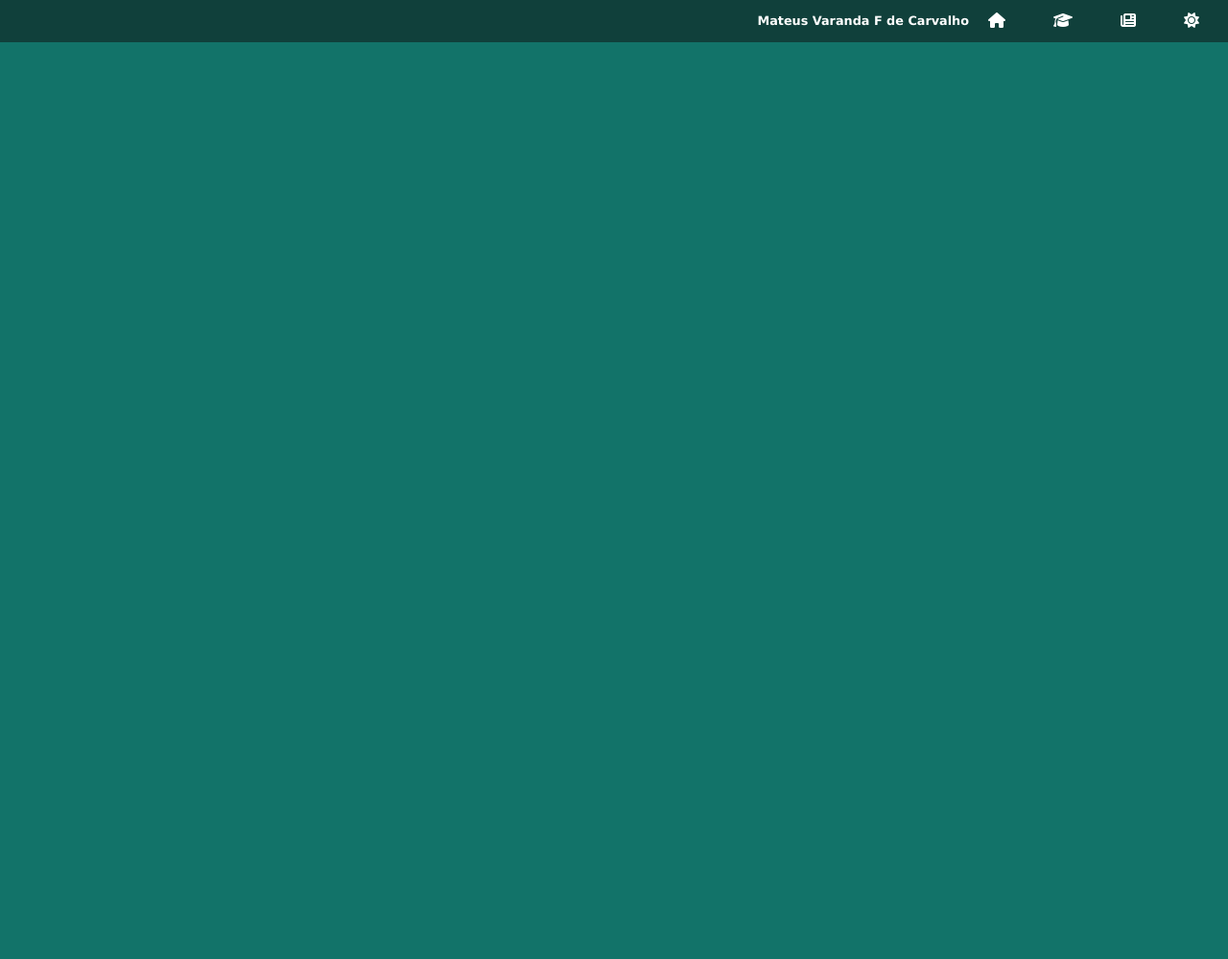
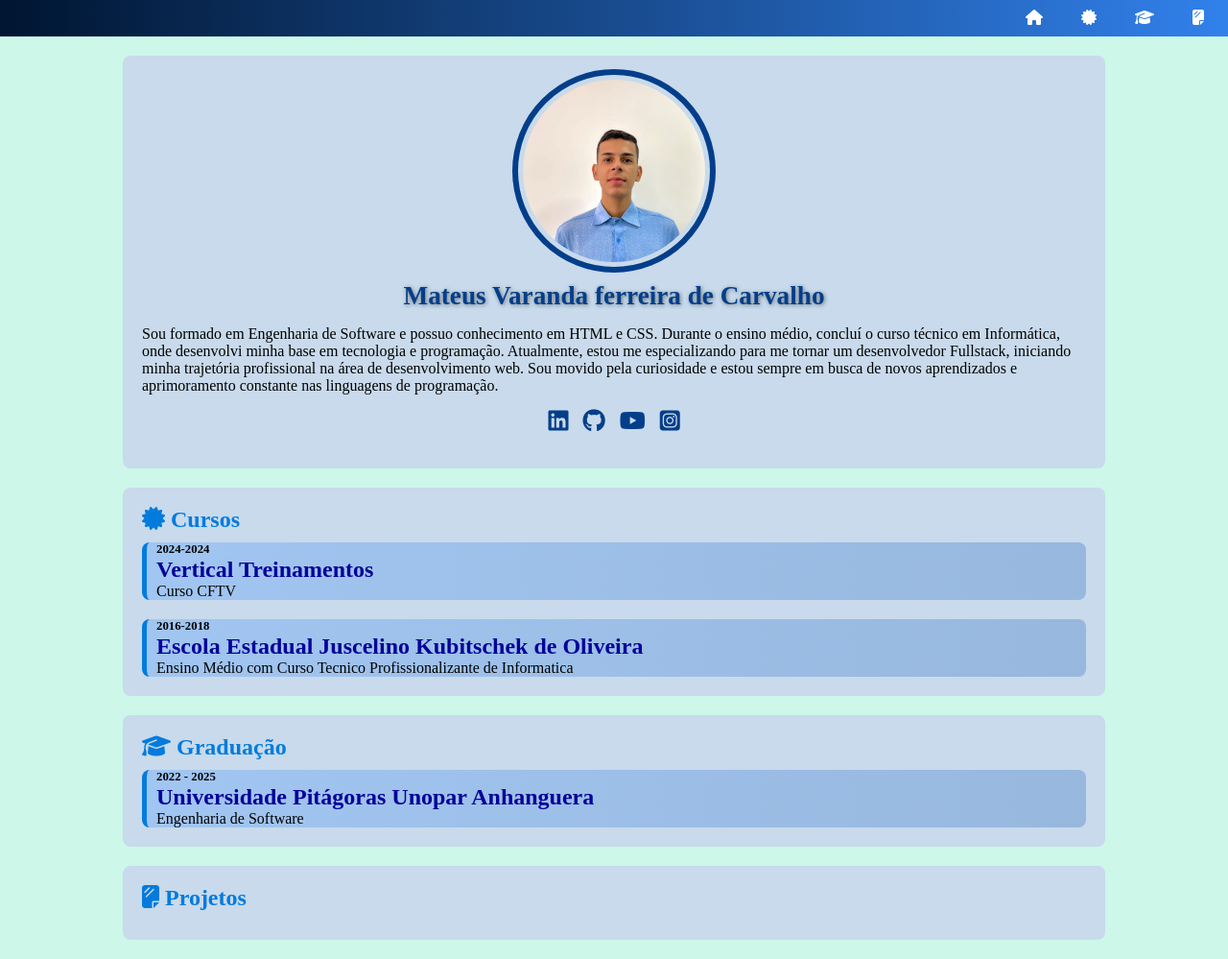
Before and after one commit to MateusVaranda/projeto-portifolio, a plain HTML site: page index.html in a window 1280 px wide. Shown: the whole page at 96% size. Before the commit the page ends 800 px from the top, so only its background shows below. Drawn offline with Linux system fonts and the light colour scheme.

Commit message:
portifolio

```diff
--- a/estilos/style.css
+++ b/estilos/style.css
@@ -1,71 +1,148 @@
 @charset "UTF-8";
 
-/*
--------Cores do meu site:---------
---menu: #10403B
---letra menu: #8AA6A3
---main: #127369
---letra main: #BFBFBF
---rodape: #4C5958
-
---------fontes do meu site:----------
-----fonte do meus h1:
-font-family: "Bebas Neue", sans-serif;
-
-----fonte dos meus paragrafos:
-  font-family: "Alegreya Sans", sans-serif;
-*/
-
 * {
-    margin: 0;
-    padding: 0;
+    margin: 0px;
+    padding: 0px;
     box-sizing: border-box;
 }
 
-:root {
-    --cor-1: #10403B;
-    --cor-2: #8AA6A3;
-    --cor-3: #127369;
-    --cor-4: #BFBFBF;
-    --cor-5: #4C5958;
-
-    --fonte-1: "Bebas Neue", sans-serif;
-    --fonte-2: "Alegreya Sans", sans-serif;
-}
-
 body {
-  font-family: Verdana, Geneva, Tahoma, sans-serif;
-  line-height: 1.5em;
-  background-color: var(--cor-3);
+    background-color: rgba(144, 238, 207, 0.452);
 }
 
 header {
-    background-color: var(--cor-1);
+    background: linear-gradient(to right, rgb(0, 21, 49), rgb(49, 129, 235));
     padding: 10px;
     display: flex;
     justify-content: flex-end;
+    align-content: center;
 }
 
-header > h1 {
-    color: white;
-    font-size: 0.8em;
-}
-
-nav#menu > ul {
+#menu ul {
     list-style: none;
+    /*tira as bolinhas da lista*/
     display: flex;
     gap: 10px;
 }
 
-nav#menu a {
+#menu a {
     text-decoration: none;
-    color: white;
-    font-weight: 600;
-    padding: 15px 20px;
-    border-radius: 5px;
-    transition: background-color 0.3s;
+    /*tira o sublinhado*/
+    color: rgb(2, 0, 109);
+    font-weight: 550;
+    padding: 12px 15px;
+    border-radius: 15px;
+    transition: background-color 0.4s;
 }
 
-nav#menu a:hover {
-    background-color: var(--cor-3);
+#menu a:hover {
+    background-color: rgb(0, 43, 122);
+    color: white;
 }
+
+main {
+    display: grid;
+    grid-template-columns: auto 80vw auto;
+    gap: 20px;
+    margin-top: 20px;
+}
+
+section#ficha {
+    background-color: rgb(200, 218, 235);
+    padding: 20px;
+    border-radius: 8px;
+    grid-column: 2;
+}
+
+section#ficha img.foto {
+    width: 200px;
+    aspect-ratio: 1/1;
+    object-fit: cover;
+    overflow: hidden;
+    border-radius: 50%;
+    border: 5px solid rgb(200, 218, 235);
+    outline: 6px solid rgb(4, 62, 138);
+    display: block;
+    margin: auto;
+    margin-bottom: 15px;
+}
+
+section#ficha h1 {
+    color: rgb(4, 62, 138);
+    text-shadow: 1px 1px 4px rgba(17, 23, 31, 0.507);
+    margin: 15px 0;
+    font-size: 1.7em;
+    text-align: center;
+}
+
+div#social {
+    display: flex;
+    justify-content: center;
+    align-items: center;
+    font-size: 1.5em;
+    gap: 15px;
+    margin: 15px;
+}
+
+div#social a {
+    color: rgb(4, 62, 138);  /* Cor inicial */
+}
+
+
+div#social a:hover {
+    color: #ff0000; /*Cor ao passar mouse em cima*/
+    transform: scale(1.2);
+    transition: 0.3s;
+}
+
+section#detalhes {
+    grid-column: 2;
+}
+
+article {
+    background-color: rgb(200, 218, 235);
+    padding: 20px;
+    margin-bottom: 20px;
+    border-radius: 8px;
+}
+
+article h2 {
+    color: rgb(3, 123, 221);
+    margin-bottom: 10px;
+}
+
+#formacao-container {
+    display: flex;
+    flex-direction: column;
+    gap: 20px;
+
+}
+
+#formacao-container .curso {
+    background: linear-gradient(to right, rgba(94, 163, 252, 0.37), rgba(64, 121, 197, 0.356));
+    border-radius: 8px;
+    border-left: 5px solid rgb(3, 123, 221);
+    padding-left: 10px;
+    transition: border-width 0.5s;
+}
+
+#formacao-container .curso:hover {
+    border-left-width: 15px;
+    cursor: pointer;
+}
+
+#formacao-container .periodo {
+    font-size: 0.8em;
+    font-weight: bold;
+}
+
+#formacao-container .instituicao {
+    font-size: 1.5em;
+    color: rgb(4, 2, 153);
+}
+
+@media screen and (min-width: 768px) {
+    #skill-container {
+        grid-template-columns: 1fr 1fr;
+    }
+}
--- a/index.html
+++ b/index.html
@@ -1,42 +1,98 @@
 <!DOCTYPE html>
 <html lang="pt-br">
+
 <head>
     <meta charset="UTF-8">
     <meta name="viewport" content="width=device-width, initial-scale=1.0">
     <title>Portifólio Mateus Varanda</title>
     <link rel="stylesheet" href="estilos/style.css">
-    <link rel="shortcut icon" href="imagens/favicon_io/favicon.ico" type="image/x-icon">
-    <link rel="preconnect" href="https://fonts.googleapis.com">
-    <link rel="preconnect" href="https://fonts.gstatic.com"     crossorigin>
-    <link href="https://fonts.googleapis.com/css2?family=Bebas+Neue&family=DM+Serif+Display:ital@0;1&family=Sriracha&display=swap" rel="stylesheet">
-    <link rel="preconnect" href="https://fonts.googleapis.com">
-    <link rel="preconnect" href="https://fonts.gstatic.com" crossorigin>
-    <link href="https://fonts.googleapis.com/css2?family=Alegreya+Sans:ital,wght@0,100;0,300;0,400;0,500;0,700;0,800;0,900;1,100;1,300;1,400;1,500;1,700;1,800;1,900&display=swap" rel="stylesheet">
+    <link rel="shortcut icon" href="imagens/favicon_io/favicon-16x16.png" type="image/x-icon">
     <script src="https://kit.fontawesome.com/e40b388389.js" crossorigin="anonymous"></script>
 </head>
+
 <body>
     <header>
-        <h1>Mateus Varanda F de Carvalho</h1>
-        <nav id="menu">
-            <ul>
-                <li><a href=""><i class="fa-solid fa-house" style="color: #ffffff;"></i></a></li>
-                <li><a href=""><i class="fa-solid fa-graduation-cap" style="color: #ffffff;"></i></a></li>
-                <li><a href=""><i class="fa-solid fa-newspaper"></i></a></li>
-                <li><a href=""><i class="fa-solid fa-sun"></i></a></li>
-            </ul>
-        </nav>
+        <div id="menu">
+            <nav>
+                <ul>
+                    <li><a href="#"><i class="fa-solid fa-house" style="color: #ffffff;"></i></a></li>
+                    <li><a href=""><i class="fa-solid fa-certificate" style="color: #ffffff;"></i></a></li>
+                    <li><a href=""><i class="fa-solid fa-graduation-cap" style="color: #ffffff;"></i></a></li>
+                    <li><a href=""><i class="fa-solid fa-sheet-plastic" style="color: #ffffff;"></i></a></li>
+                </ul>
+            </nav>
+        </div>
     </header>
+    <main>
+        <section id="ficha">
 
-    <main>
+            <img src="imagens/imagem-mateus-2.jpg" alt="Foto de Mateus" class="foto">
 
+            <h1>Mateus Varanda ferreira de Carvalho</h1>
+
+            <p>Sou formado em Engenharia de Software e possuo conhecimento em HTML e CSS. Durante o ensino médio,
+                concluí o curso técnico em Informática, onde desenvolvi minha base em tecnologia e programação.
+                Atualmente, estou me especializando para me tornar um desenvolvedor Fullstack, iniciando minha
+                trajetória profissional na área de desenvolvimento web. Sou movido pela curiosidade e estou sempre em
+                busca de novos aprendizados e aprimoramento constante nas linguagens de programação.</p>
+
+            <div id="social">
+                <a href="https://www.linkedin.com/in/mateus-varanda-ferreira-de-carvalho-405482262/" target="_blank"
+                rel="nofollow"><i class="fa-brands fa-linkedin"></i></a>
+                <a href="https://github.com/MateusVaranda" target="_blank" rel="nofollow"><i class="fa-brands fa-github"></i></a>
+                <a href="https://www.youtube.com/@mateusvaranda13" target="_blank" rel="nofollow"><i
+                class="fa-brands fa-youtube"></i></a>
+                <a href="https://www.instagram.com/mateus_276/" target="_blank" rel="nofollow"><i
+                class="fa-brands fa-square-instagram"></i></a>
+            </div>
+        </section>
+
+        <section id="detalhes">
+
+            <article id="cursos">
+                <h2><i class="fa-solid fa-certificate" style="color: rgb(3, 123, 221);;"></i> Cursos</h2>
+
+                <div id="formacao-container">
+                    <div class="curso">
+                        <p class="periodo">2024-2024</p>
+                        <h3 class="instituicao">Vertical Treinamentos</h3>
+                        <p class="titulacao">Curso CFTV</p>
+                    </div>
+
+                    <div class="curso">
+                        <p class="periodo">2016-2018</p>
+                        <h3 class="instituicao">Escola Estadual Juscelino Kubitschek de Oliveira</h3>
+                        <p class="titulacao">Ensino Médio com Curso Tecnico Profissionalizante de Informatica</p>
+                    </div>
+                </div>
+
+            </article>
+
+            <article id="formacao">
+                <h2><i class="fa-solid fa-graduation-cap" style="color: rgb(3, 123, 221);;"></i> Graduação</h2>
+
+                <div id="formacao-container">
+                    <div class="curso">
+                        <p class="periodo">2022 - 2025</p>
+                        <h3 class="instituicao">Universidade Pitágoras Unopar Anhanguera</h3>
+                        <p class="titulacao">Engenharia de Software</p>
+                    </div>
+                </div>
+
+            </article>
+
+            <article id="projetos">
+                <h2><i class="fa-solid fa-sheet-plastic" style="color: rgb(3, 123, 221);"></i> Projetos</h2>
+            </article>
+        </section>
 
     </main>
 
     <footer>
 
-
     </footer>
 
     <script src="scripts/script.js"></script>
 </body>
+
 </html>
```
Also changed, not shown: imagens/CSS.png (added), imagens/HTML.png (added), imagens/programador.png (added).
